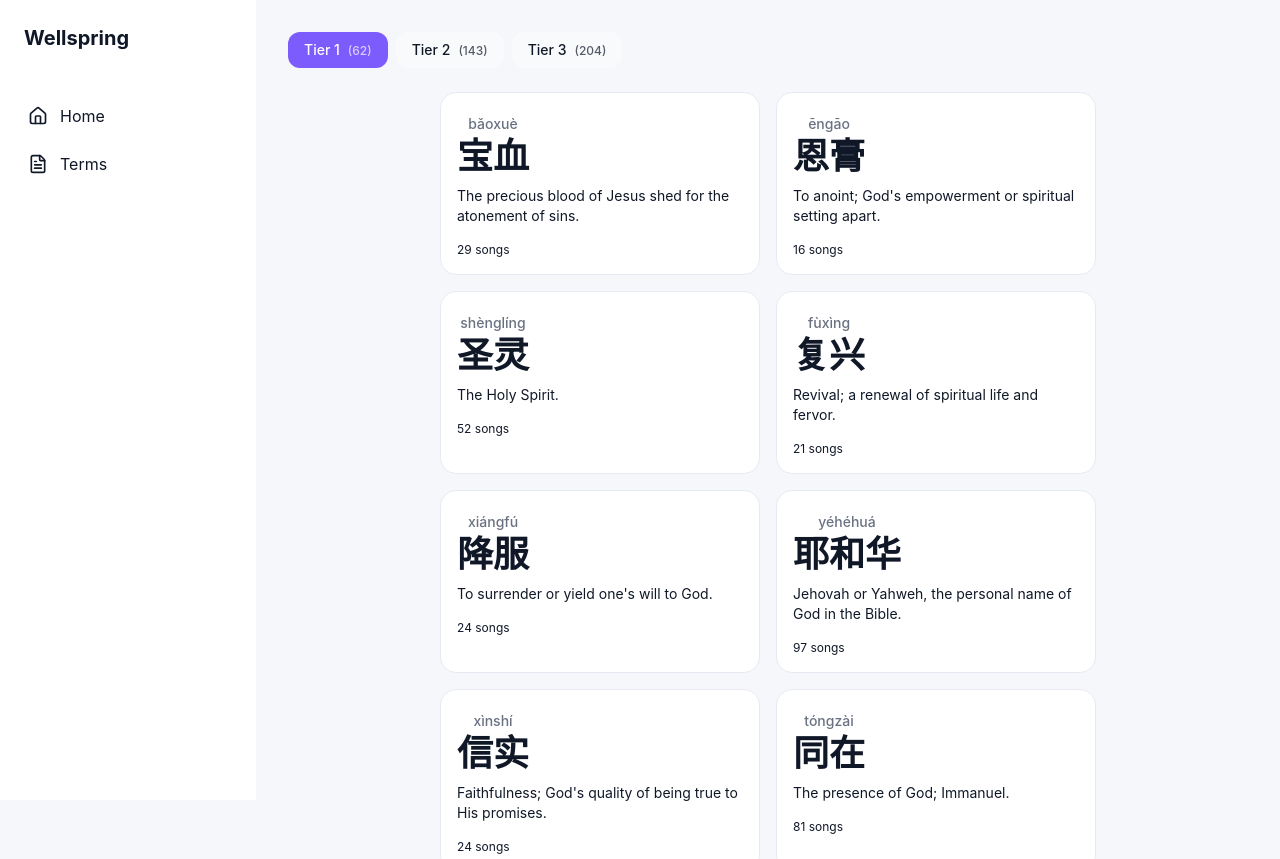
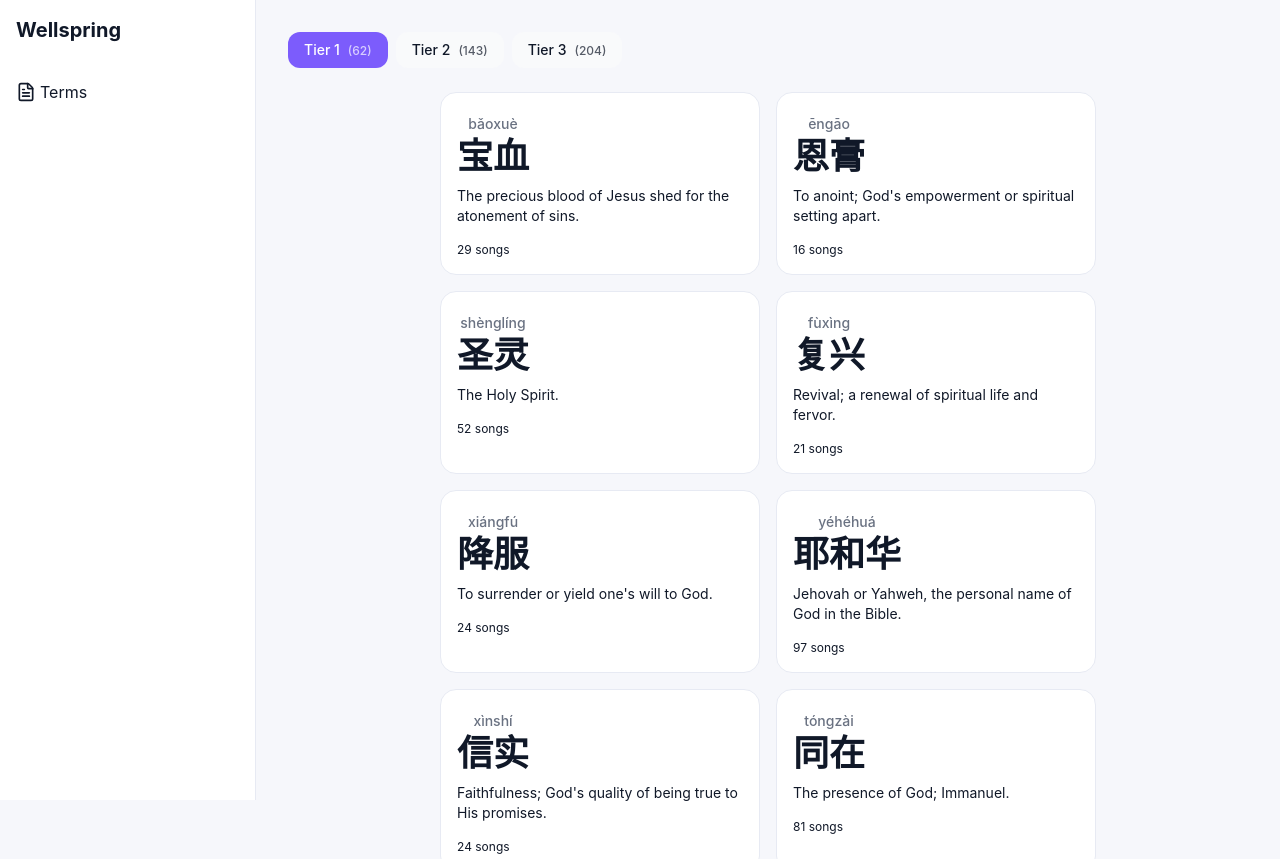
Before and after one commit to chinzhening/wellspring, a Next.js app in the folder web/: page /terms in a window 1280 px wide. Shown: the top 859 px of the page. Built offline with nearby package versions, Linux system fonts and the light colour scheme.

Commit message:
fix: more ui tweaks, sidebar max width issues

```diff
--- a/web/app/page.tsx
+++ b/web/app/page.tsx
@@ -35,7 +35,7 @@ export default async function Page() {
           >
             <div className="flex items-start justify-between gap-4">
               <div className="min-w-0 flex-1">
-                <h2 className="truncate text-lg lg:text-2xl font-semibold">
+                <h2 className="truncate text-2xl lg:text-2xl font-semibold">
                   {song.title}
                 </h2>
 
@@ -50,7 +50,7 @@ export default async function Page() {
                   )}
 
                   {song.album && (
-                    <span className="inline-flex items-center gap-1.5 rounded-full border border-border bg-surface-secondary px-3 py-1 text-xs font-medium text-muted-foreground">
+                    <span className="hidden md:inline-flex items-center gap-1.5 rounded-full border border-border bg-surface-secondary px-3 py-1 text-xs font-medium text-muted-foreground">
                       <span className="text-[10px] uppercase tracking-wide text-muted-foreground/70">
                         Album
                       </span>
--- a/web/components/Sidebar.tsx
+++ b/web/components/Sidebar.tsx
@@ -1,33 +1,35 @@
 import Link from "next/link";
 
-import { Home, FileText } from "lucide-react";
+import { FileText, Home } from "lucide-react";
 
 export default function Sidebar() {
   return (
     <aside className="
       sticky top-0
-      w-screen lg:w-64
+      w-full lg:w-64
       h-16 lg:h-screen
       flex lg:flex-col
       items-center lg:items-start
-      gap-4
-      z-100
-      border-r-border bg-white"
+      gap-3
+      z-50
+    bg-surface
+      shadow-sm lg:shadow-none lg:border-r lg:border-border"
     >
-      <div className="p-6 text-xl font-bold">Wellspring</div>
-
-      <nav className="flex lg:flex-col px-3">
-        <Link
+      <Link
           href="/"
-          className="flex items-center gap-3 rounded-lg px-4 py-3 hover:bg-gray-100"
+          className="flex items-center"
         >
-          <Home size={20} />
-          Home
+          <div className="hidden lg:block p-4 text-xl font-bold">Wellspring</div>
+          <span className="lg:hidden p-4">
+            <Home size={20}/>
+          </span>
         </Link>
 
+
+      <nav className="flex lg:flex-col gap-1 h-full lg:w-full px-2">
         <Link
           href="/terms"
-          className="flex items-center gap-3 rounded-lg px-4 py-3 hover:bg-gray-100"
+          className="flex items-center gap-1 rounded-lg p-2 hover:bg-gray-100"
         >
           <FileText size={20} />
           Terms
--- a/web/components/Song.tsx
+++ b/web/components/Song.tsx
@@ -18,7 +18,7 @@ export default function Song({ song, terms }: SongProps) {
     <main className="
       mx-auto mt-10
       flex flex-col min-h-screen
-      max-w-2xl lg:max-w-5xl
+      max-w-3xl lg:max-w-5xl
       px-8 lg:px-16
       gap-4 lg:gap-8
       mb-64"
```
Also changed, not shown: web/app/terms/TermsBrowser.tsx (+4 -4 lines).
